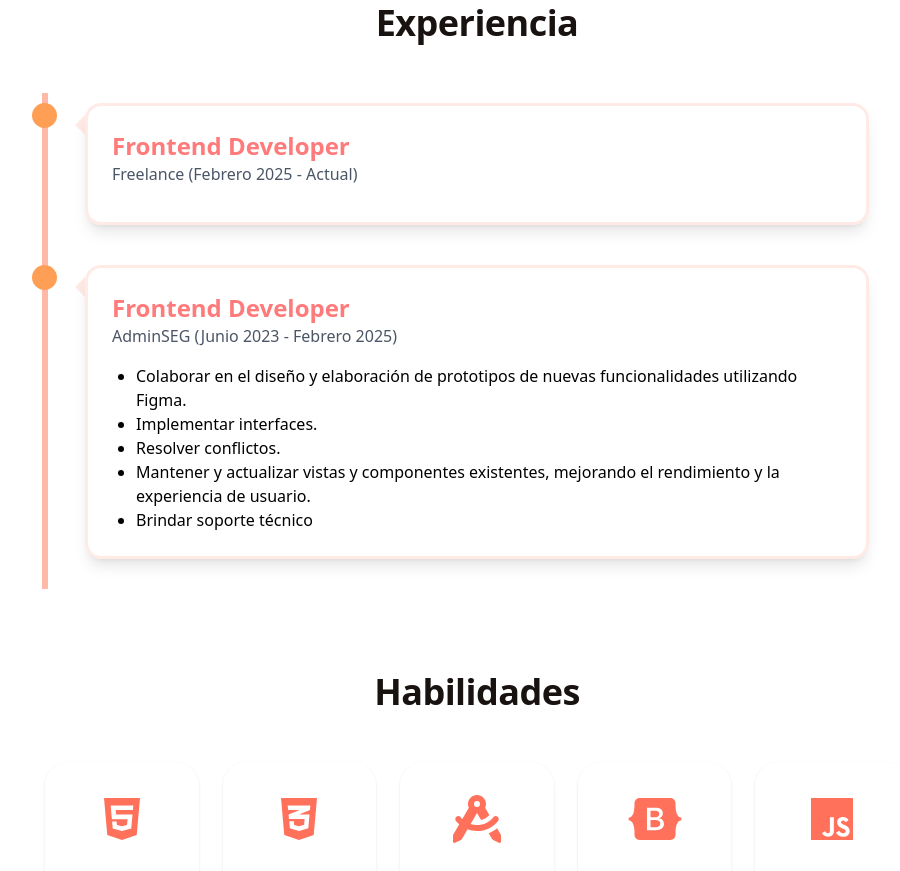
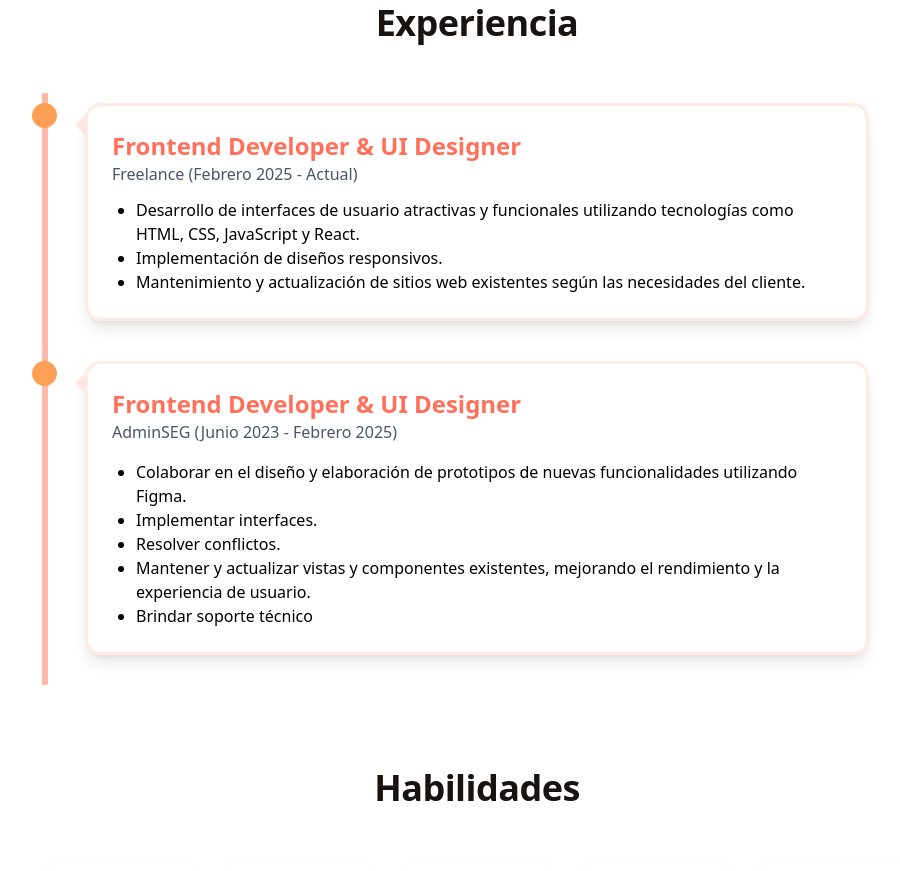
Before and after one commit to FlorCanete/Portafolio, a React (Vite) app: page / in a window 1280 px wide. Shown: the part 920-1791 px from the top of the page, without its empty margins (163-1063 px from the left). Built offline with nearby package versions, Linux system fonts and the light colour scheme.

Commit message:
Modificacion del timeline

```diff
--- a/src/components/TimeLine.tsx
+++ b/src/components/TimeLine.tsx
@@ -4,16 +4,18 @@ export default function TimeLine() {
         <div className="timeline">
             <div className="container right">
                 <div className="content backdrop-blur-xl bg-white/50 border border-white/30 shadow-lg rounded-2xl p-6 transition-all duration-300 hover:scale-[1.02]">
-                    <p className="text-2xl font-bold text-[#FF7A7A]">Frontend Developer</p>
+                    <p className="text-2xl font-bold text-[#FF715B]">Frontend Developer & UI Designer</p>
                     <p className="text-md text-gray-600">Freelance <span>(Febrero 2025 - Actual)</span></p>
                     <ul className="list-disc ml-6 mt-3">
-
+                        <li>Desarrollo de interfaces de usuario atractivas y funcionales utilizando tecnologías como HTML, CSS, JavaScript y React.</li>
+                        <li>Implementación de diseños responsivos.</li>
+                        <li>Mantenimiento y actualización de sitios web existentes según las necesidades del cliente.</li>
                     </ul>
                 </div>
             </div>
             <div className="container right">
                 <div className="content backdrop-blur-xl bg-white/50 border border-white/30 shadow-lg rounded-2xl p-6 transition-all duration-300 hover:scale-[1.02]">
-                    <p className="text-2xl font-bold text-[#FF7A7A]">Frontend Developer</p>
+                    <p className="text-2xl font-bold text-[#FF715B]">Frontend Developer &  UI Designer</p>
                     <p className="text-md text-gray-600">AdminSEG <span>(Junio 2023 - Febrero 2025)</span></p>
                     <ul className="list-disc ml-6 mt-4">
                         <li>Colaborar en el diseño y elaboración de prototipos de nuevas funcionalidades utilizando Figma.</li>
```
